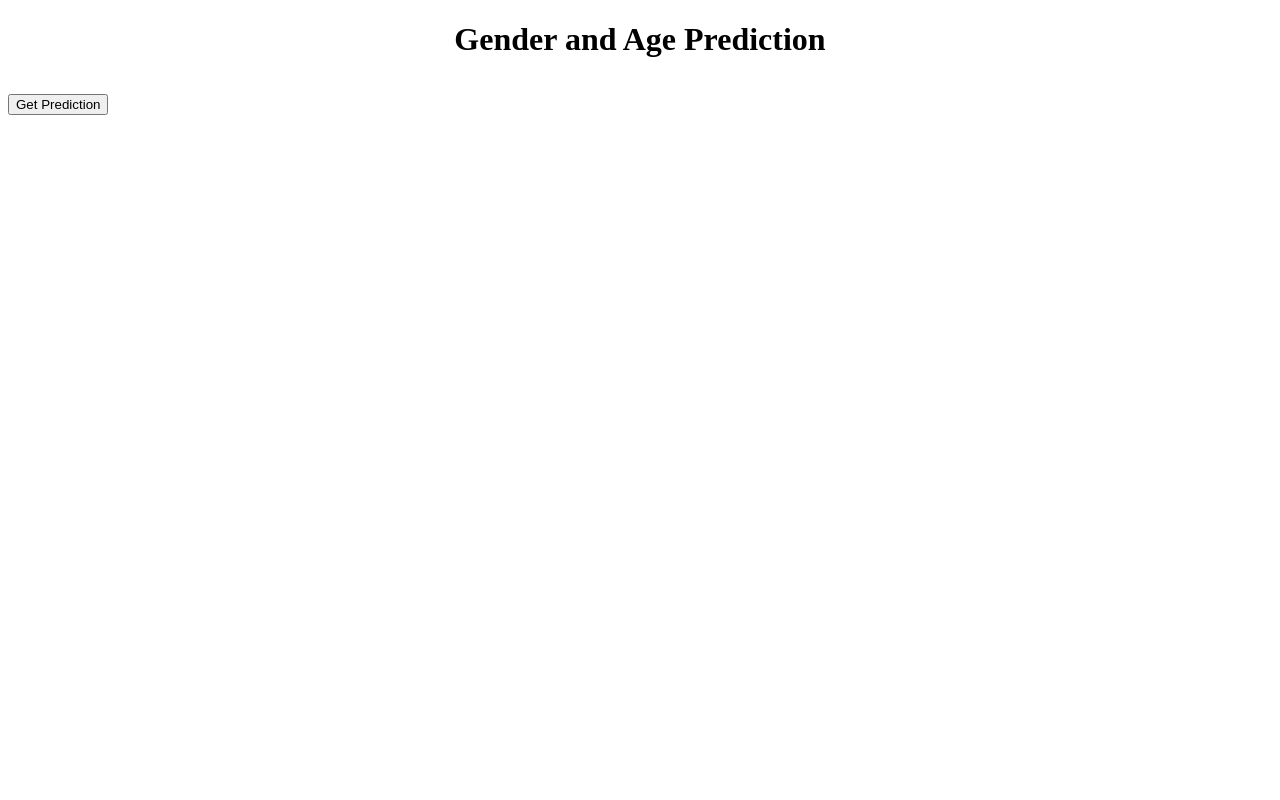
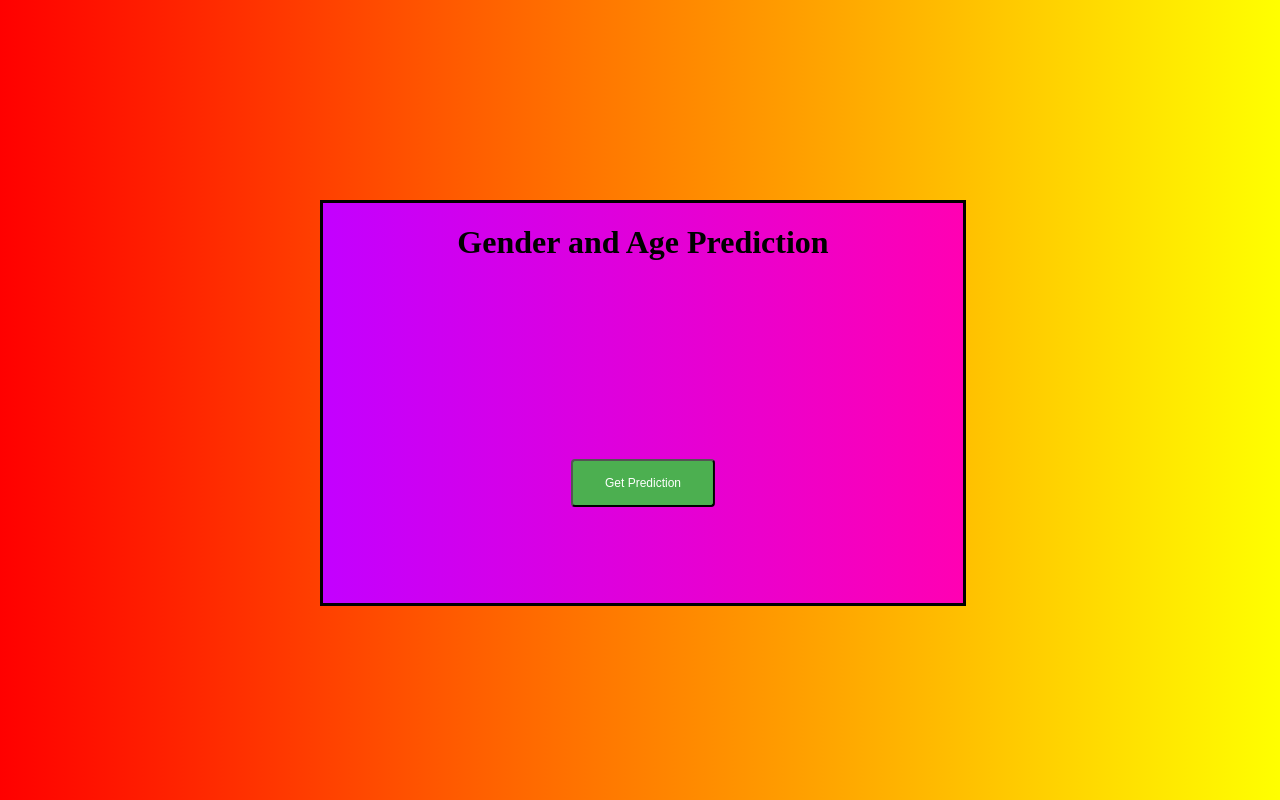
Before and after one commit to AnuragAnalog/Gender-and-Age-Prediction, a Flask app: page / in a window 1280 px wide. Run offline with Flask 2, Linux system fonts and the light colour scheme.

Commit message:
changed html code

```diff
--- a/templates/index.html
+++ b/templates/index.html
@@ -1,10 +1,55 @@
 <!DOCTYPE html>
 <html>
-    <h1 align='center'>
-        Gender and Age Prediction
-    <h1>
+    <body class="grad1">
+        <div class="container">
+            <div>
+                <h1 align="center">
+                    Gender and Age Prediction
+                <h1>
+            </div>
+            <div class="center">
+                <form action='/predict'>
+                    <button class="button", type='submit'> Get Prediction </button>
+                </form>
+            </div>
+        </div>
+    </body>
+</html>
 
-    <form action='/predict'>
-        <button type='submit'> Get Prediction </button>
-    </form>
-</html>
+<style>
+    .container {
+        margin: auto;
+        top: 25%;
+        left: 25%;
+        height: 50%;
+        width: 50%;
+        position: absolute;
+        border: 3px solid black;
+        background-image: linear-gradient(to right, rgb(195, 0, 255), rgb(255, 0, 179));
+    }
+
+    .center {
+        margin: auto;
+        position: absolute;
+        top: 70%;
+        left: 50%;
+        -ms-transform: translate(-50%, -50%);
+        transform: translate(-50%, -50%);
+    }
+
+    .button {
+        background-color: #4CAF50; /* Green */
+        border-radius: 4px;
+        color: white;
+        padding: 15px 32px;
+        text-align: center;
+        display: inline-block;
+        font-size: 12px;
+      }
+
+      .grad1 {
+          padding: 5%;
+          background-color: red;
+          background-image: linear-gradient(to right, red, yellow);
+      }
+</style>
```
Also changed, not shown: templates/predict.html (+17 -1 lines).
